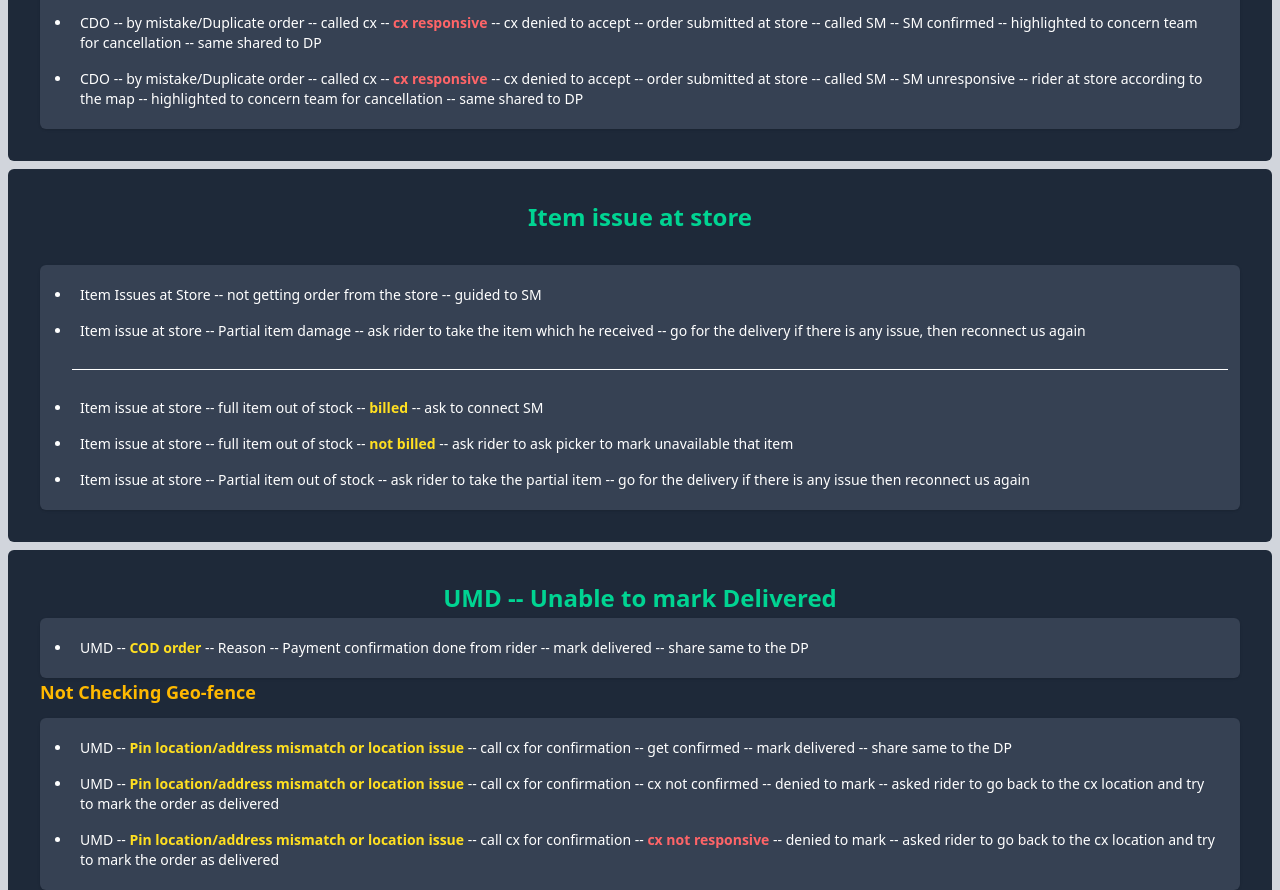
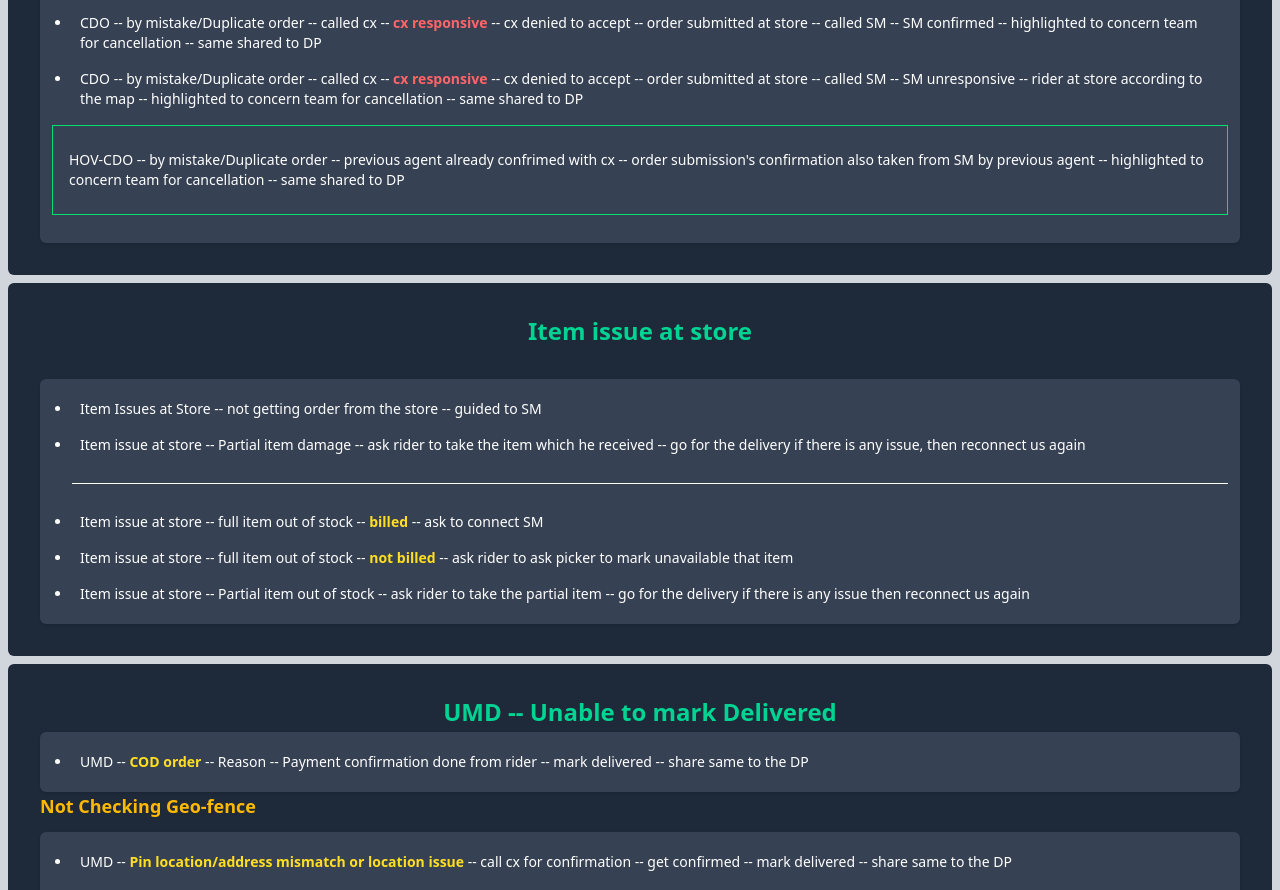
Before and after one commit to Code-with-Sahani/Blinket-DP, a React (Vite) app: page / in a window 1280 px wide. Shown: the part 4720-5610 px from the top of the page. Built offline with nearby package versions, Linux system fonts and the light colour scheme.

Commit message:
Update Large_Order.jsx

```diff
--- a/src/Components/Large_Order.jsx
+++ b/src/Components/Large_Order.jsx
@@ -18,6 +18,10 @@ const Large_Order = () => {
             <li className='p-2'>CDO -- by mistake/Duplicate order -- called cx -- <strong className='text-red-400'>cx responsive</strong> -- cx denied to accept -- order submitted at store -- called SM -- SM confirmed -- highlighted to concern team for cancellation  -- same shared to DP</li>
             <li className='p-2'>CDO -- by mistake/Duplicate order -- called cx -- <strong className='text-red-400'>cx responsive</strong> -- cx denied to accept -- order submitted at store -- called SM -- SM unresponsive -- rider at store according to the map -- highlighted to concern team for cancellation -- same shared to DP</li>
           </ul>
+            <div className="text-sm border border-green-400 mb-4 mt-2 p-2">
+
+          <p className="text-sm mb-2 mt-2 p-2">HOV-CDO -- by mistake/Duplicate order -- previous agent already confrimed with cx -- order submission's confirmation also taken from SM by previous agent -- highlighted to concern team for cancellation -- same shared to DP  </p>
+            </div>
         </div>
       </div>
     </div>
```
